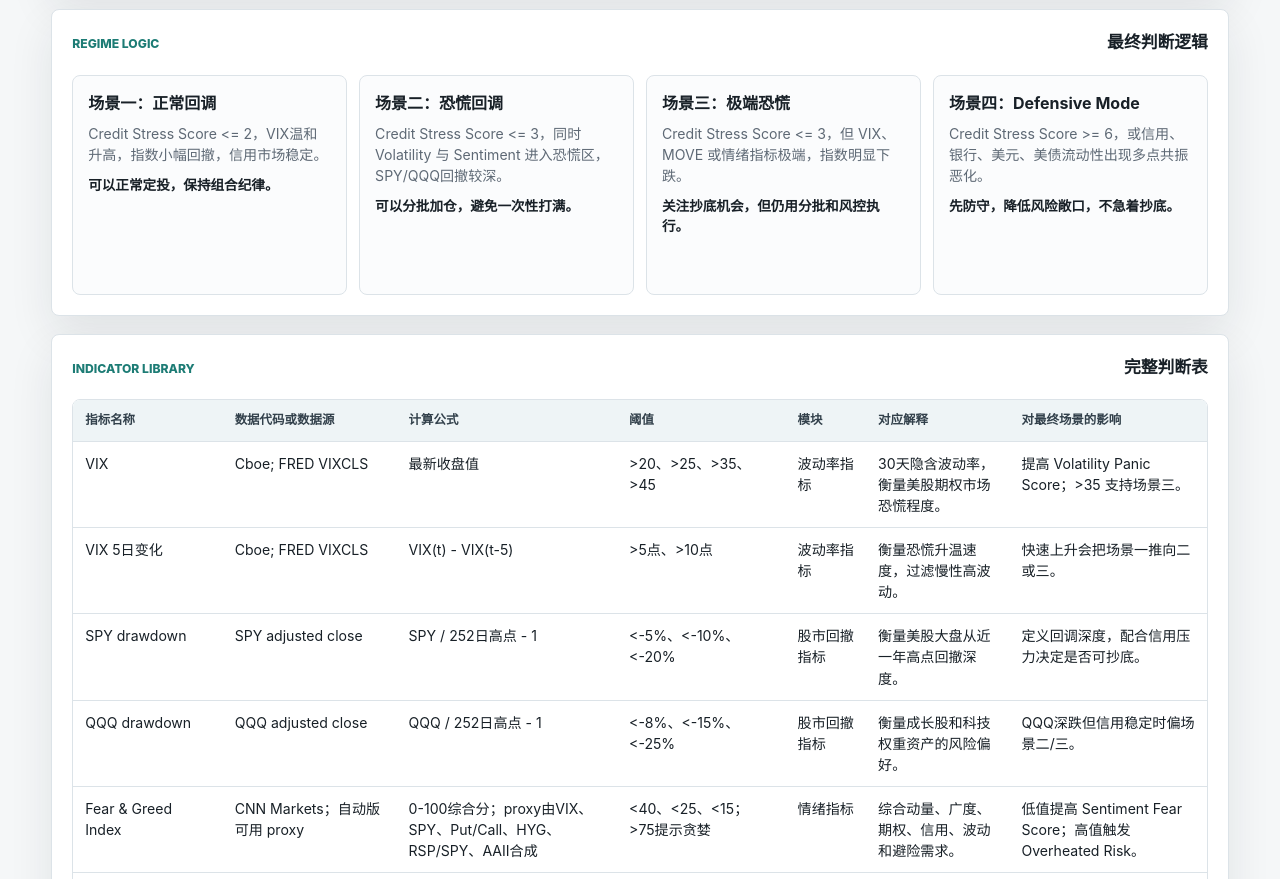
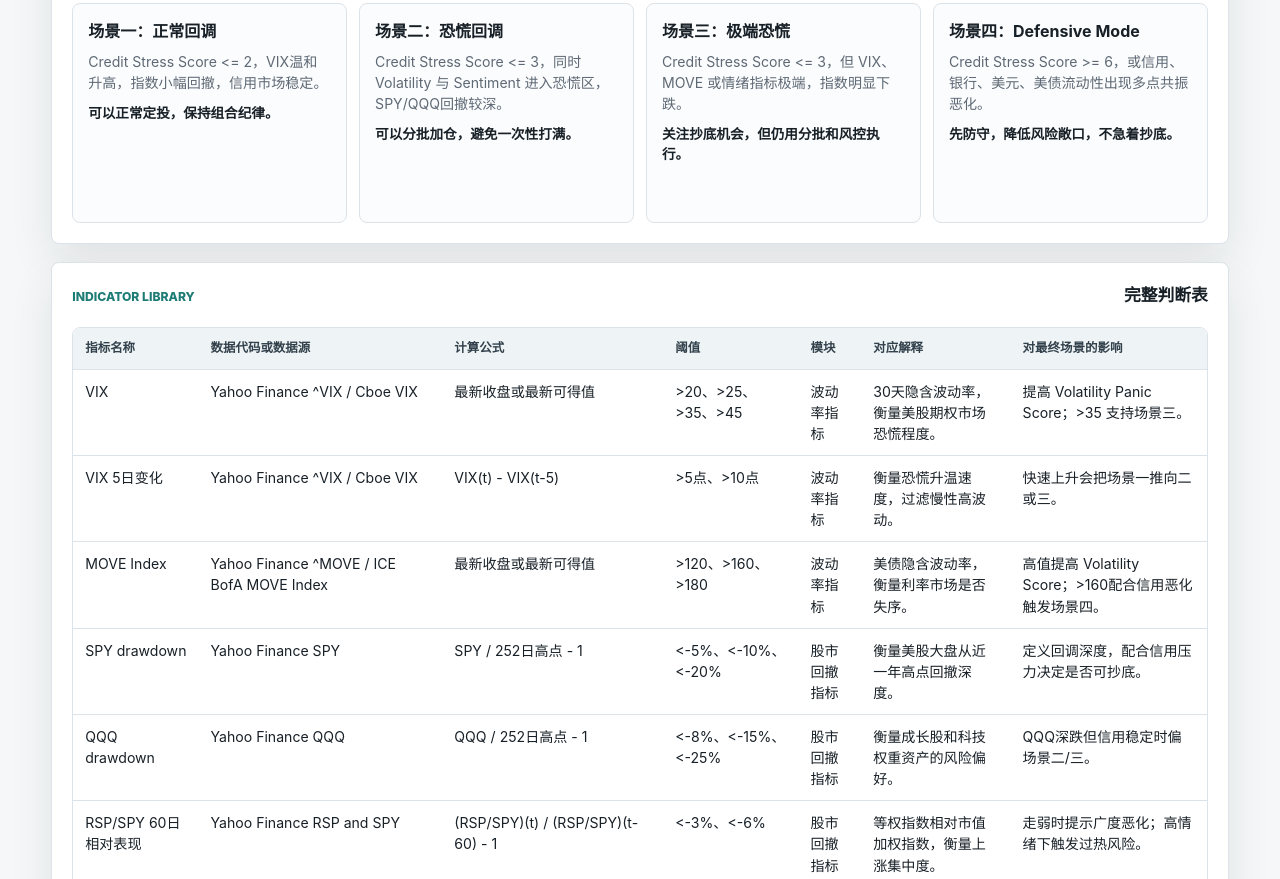
Before and after one commit to Kohaningithub/market-regime-dashboard, a plain HTML site: page index.html in a window 1280 px wide. Shown: the part 1921-2800 px from the top of the page. Drawn offline with Linux system fonts and the light colour scheme.

Commit message:
Fix overheated banner and indicator library

```diff
--- a/app.js
+++ b/app.js
@@ -183,24 +183,29 @@
 };
 
 const indicatorRows = [
-  ["VIX", "Cboe; FRED VIXCLS", "最新收盘值", ">20、>25、>35、>45", "波动率指标", "30天隐含波动率，衡量美股期权市场恐慌程度。", "提高 Volatility Panic Score；>35 支持场景三。"],
-  ["VIX 5日变化", "Cboe; FRED VIXCLS", "VIX(t) - VIX(t-5)", ">5点、>10点", "波动率指标", "衡量恐慌升温速度，过滤慢性高波动。", "快速上升会把场景一推向二或三。"],
-  ["SPY drawdown", "SPY adjusted close", "SPY / 252日高点 - 1", "<-5%、<-10%、<-20%", "股市回撤指标", "衡量美股大盘从近一年高点回撤深度。", "定义回调深度，配合信用压力决定是否可抄底。"],
-  ["QQQ drawdown", "QQQ adjusted close", "QQQ / 252日高点 - 1", "<-8%、<-15%、<-25%", "股市回撤指标", "衡量成长股和科技权重资产的风险偏好。", "QQQ深跌但信用稳定时偏场景二/三。"],
-  ["Fear & Greed Index", "CNN Markets；自动版可用 proxy", "0-100综合分；proxy由VIX、SPY、Put/Call、HYG、RSP/SPY、AAII合成", "<40、<25、<15；>75提示贪婪", "情绪指标", "综合动量、广度、期权、信用、波动和避险需求。", "低值提高 Sentiment Fear Score；高值触发 Overheated Risk。"],
+  ["VIX", "Yahoo Finance ^VIX / Cboe VIX", "最新收盘或最新可得值", ">20、>25、>35、>45", "波动率指标", "30天隐含波动率，衡量美股期权市场恐慌程度。", "提高 Volatility Panic Score；>35 支持场景三。"],
+  ["VIX 5日变化", "Yahoo Finance ^VIX / Cboe VIX", "VIX(t) - VIX(t-5)", ">5点、>10点", "波动率指标", "衡量恐慌升温速度，过滤慢性高波动。", "快速上升会把场景一推向二或三。"],
+  ["MOVE Index", "Yahoo Finance ^MOVE / ICE BofA MOVE Index", "最新收盘或最新可得值", ">120、>160、>180", "波动率指标", "美债隐含波动率，衡量利率市场是否失序。", "高值提高 Volatility Score；>160配合信用恶化触发场景四。"],
+  ["SPY drawdown", "Yahoo Finance SPY", "SPY / 252日高点 - 1", "<-5%、<-10%、<-20%", "股市回撤指标", "衡量美股大盘从近一年高点回撤深度。", "定义回调深度，配合信用压力决定是否可抄底。"],
+  ["QQQ drawdown", "Yahoo Finance QQQ", "QQQ / 252日高点 - 1", "<-8%、<-15%、<-25%", "股市回撤指标", "衡量成长股和科技权重资产的风险偏好。", "QQQ深跌但信用稳定时偏场景二/三。"],
+  ["RSP/SPY 60日相对表现", "Yahoo Finance RSP and SPY", "(RSP/SPY)(t) / (RSP/SPY)(t-60) - 1", "<-3%、<-6%", "股市回撤指标", "等权指数相对市值加权指数，衡量上涨集中度。", "走弱时提示广度恶化；高情绪下触发过热风险。"],
+  ["S&P 500估值分位", "中性占位；可替换为FactSet/Bloomberg/Yardeni", "Forward P/E历史分位或估值综合分位", ">80%、>90%", "股市回撤指标", "衡量估值安全边际。当前无公开稳定源，自动版默认65。", "只用于 Overheated Risk，不直接提高恐慌分。"],
+  ["Fear & Greed Index", "CNN Fear & Greed Index；失败时使用proxy", "CNN官方0-100分；proxy由VIX、SPY、Put/Call、HYG、RSP/SPY、AAII合成", "<40、<25、<15；>75提示贪婪", "情绪指标", "综合动量、广度、期权、信用、波动和避险需求。", "低值提高 Sentiment Fear Score；高值触发 Overheated Risk。"],
   ["AAII Bearish %", "AAII Sentiment Survey", "看跌投资者占比", ">40%、>50%、>60%", "情绪指标", "散户投资者悲观程度，极端高值常具反向含义。", "提高 Sentiment Fear Score，支持场景二/三。"],
-  ["Put/Call Ratio", "Cboe equity put/call", "Put成交量 / Call成交量；有历史源时用10日均值，无历史源时用Cboe当前日值", ">0.75、>0.90；<0.55提示贪婪", "情绪指标", "保护性需求或投机偏好变化。", "高值加恐惧分；低值加过热提示。"],
-  ["HYG 20日回报", "HYG adjusted close", "HYG(t) / HYG(t-20) - 1", "<-3%、<-5%", "信用市场指标", "高收益债ETF价格压力。", "显著下跌提高 Credit Stress Score，场景四权重上升。"],
-  ["JNK 20日回报", "JNK adjusted close", "JNK(t) / JNK(t-20) - 1", "<-3%、<-5%", "信用市场指标", "高收益债ETF第二确认信号。", "与HYG共振时优先检查系统性风险。"],
-  ["High Yield OAS", "FRED BAMLH0A0HYM2", "最新值；以及20日变化bp", ">4.5%、>6%；20日+75bp/+150bp", "信用市场指标", "垃圾债信用利差，衡量违约和流动性补偿。", "场景四核心指标；快速扩大优先防守。"],
-  ["Investment Grade OAS", "FRED BAMLC0A0CM", "最新值；以及20日变化bp", ">1.25%、>1.75%；20日+25bp/+60bp", "信用市场指标", "投资级债信用利差，衡量压力是否扩散到优质信用。", "IG也走坏时，防守优先级上升。"],
-  ["DXY 20日变化", "ICE DXY; FRED DTWEXBGS可替代", "DXY(t) / DXY(t-20) - 1", ">3%、>5%", "系统性风险指标", "美元快速走强常代表全球美元流动性压力或避险需求。", "配合信用恶化时强化场景四。"],
-  ["10Y Treasury Yield", "FRED DGS10", "最新值；20日变化bp", "20日+50bp；或快速下行且信用利差扩大", "系统性风险指标", "名义利率冲击或避险买债方向。", "单独不分类，和信用/美元/MOVE一起解释。"],
-  ["10Y Real Yield", "FRED DFII10", "最新值；20日变化bp", "20日+40bp", "系统性风险指标", "实际利率收紧，对长久期成长资产压力更大。", "解释QQQ压力，辅助场景二/四。"],
-  ["MOVE Index", "ICE BofA MOVE", "最新收盘值", ">120、>160、>180", "波动率/系统性风险指标", "美债隐含波动率，衡量利率市场是否失序。", "高值提高 Volatility Score；>160配合信用恶化触发场景四。"],
-  ["NFCI", "Chicago Fed; FRED NFCI", "周度金融条件指数", ">0、>0.5；4周明显上升", "系统性风险指标", "正值代表金融条件紧于历史平均。", ">0时提高 Credit Stress Score，场景四权重上升。"],
-  ["KRE relative performance vs SPY", "KRE and SPY adjusted close", "(KRE/SPY)(t) / (KRE/SPY)(t-20) - 1", "<-8%、<-15%", "系统性风险指标", "区域银行相对大盘表现，监测银行体系压力。", "大幅跑输是 Defensive Mode 重要触发器。"],
-  ["RSP/SPY ratio", "RSP and SPY adjusted close", "(RSP/SPY)(t) / (RSP/SPY)(t-60) - 1", "<-3%、<-6%", "股市回撤指标", "等权指数相对市值加权指数，衡量上涨集中度。", "走弱时提示广度恶化；高情绪下触发过热风险。"]
+  ["Put/Call Ratio", "Cboe Daily Market Statistics", "Put成交量 / Call成交量；有历史源时用10日均值，无历史源时用Cboe当前日值", ">0.75、>0.90；<0.55提示贪婪", "情绪指标", "保护性需求或投机偏好变化。", "高值加恐惧分；低值加过热提示。"],
+  ["HYG 20日回报", "Yahoo Finance HYG", "HYG(t) / HYG(t-20) - 1", "<-3%、<-5%", "信用市场指标", "高收益债ETF价格压力。", "显著下跌提高 Credit Stress Score，场景四权重上升。"],
+  ["JNK 20日回报", "Yahoo Finance JNK", "JNK(t) / JNK(t-20) - 1", "<-3%、<-5%", "信用市场指标", "高收益债ETF第二确认信号。", "与HYG共振时优先检查系统性风险。"],
+  ["High Yield OAS", "FRED BAMLH0A0HYM2 / ICE BofA", "最新值", ">4.5%、>6%", "信用市场指标", "垃圾债信用利差，衡量违约和流动性补偿。", "高值提高 Credit Stress Score；场景四权重上升。"],
+  ["HY OAS 20日扩大", "FRED BAMLH0A0HYM2 / ICE BofA", "(HY OAS(t) - HY OAS(t-20)) * 100bp", ">75bp、>150bp", "信用市场指标", "衡量高收益债信用压力恶化速度。", "快速扩大是场景四核心触发信号。"],
+  ["Investment Grade OAS", "FRED BAMLC0A0CM / ICE BofA", "最新值", ">1.25%、>1.75%", "信用市场指标", "投资级债信用利差，衡量压力是否扩散到优质信用。", "IG也走坏时，防守优先级上升。"],
+  ["IG OAS 20日扩大", "FRED BAMLC0A0CM / ICE BofA", "(IG OAS(t) - IG OAS(t-20)) * 100bp", ">25bp、>60bp", "信用市场指标", "衡量投资级信用压力恶化速度。", "快速扩大说明压力开始扩散，强化场景四。"],
+  ["DXY 20日变化", "Yahoo Finance DX-Y.NYB", "DXY(t) / DXY(t-20) - 1", ">3%、>5%", "系统性风险指标", "美元快速走强常代表全球美元流动性压力或避险需求。", "配合信用恶化时强化场景四。"],
+  ["10Y Treasury Yield", "FRED DGS10", "最新值", "水平本身不单独打分", "系统性风险指标", "名义利率水平，用来解释利率冲击或避险买债方向。", "和信用、美元、MOVE组合解释。"],
+  ["10Y Yield 20日变化", "FRED DGS10", "(10Y(t) - 10Y(t-20)) * 100bp", ">50bp；或快速下行且信用利差扩大", "系统性风险指标", "衡量名义利率冲击速度。", "辅助解释成长股压力和系统性风险。"],
+  ["10Y Real Yield", "FRED DFII10", "最新值", "水平本身不单独打分", "系统性风险指标", "实际利率水平，对长久期成长资产影响较大。", "解释QQQ压力，辅助场景二/四。"],
+  ["10Y Real Yield 20日变化", "FRED DFII10", "(10Y Real Yield(t) - 10Y Real Yield(t-20)) * 100bp", ">40bp", "系统性风险指标", "衡量实际利率收紧速度。", "实际利率快速上升时提高成长股压力解释权重。"],
+  ["NFCI", "FRED NFCI / Chicago Fed", "周度金融条件指数", ">0、>0.5；4周明显上升", "系统性风险指标", "正值代表金融条件紧于历史平均。", ">0时提高 Credit Stress Score，场景四权重上升。"],
+  ["KRE vs SPY 20日相对表现", "Yahoo Finance KRE and SPY", "(KRE/SPY)(t) / (KRE/SPY)(t-20) - 1", "<-8%、<-15%", "系统性风险指标", "区域银行相对大盘表现，监测银行体系压力。", "大幅跑输是 Defensive Mode 重要触发器。"]
 ];
 
 const scoreRules = [
--- a/styles.css
+++ b/styles.css
@@ -168,6 +168,10 @@
   border-left: 4px solid var(--amber);
   background: #fff6e8;
   color: #493015;
+}
+
+.overheated-banner[hidden] {
+  display: none;
 }
 
 .score-grid {
```
